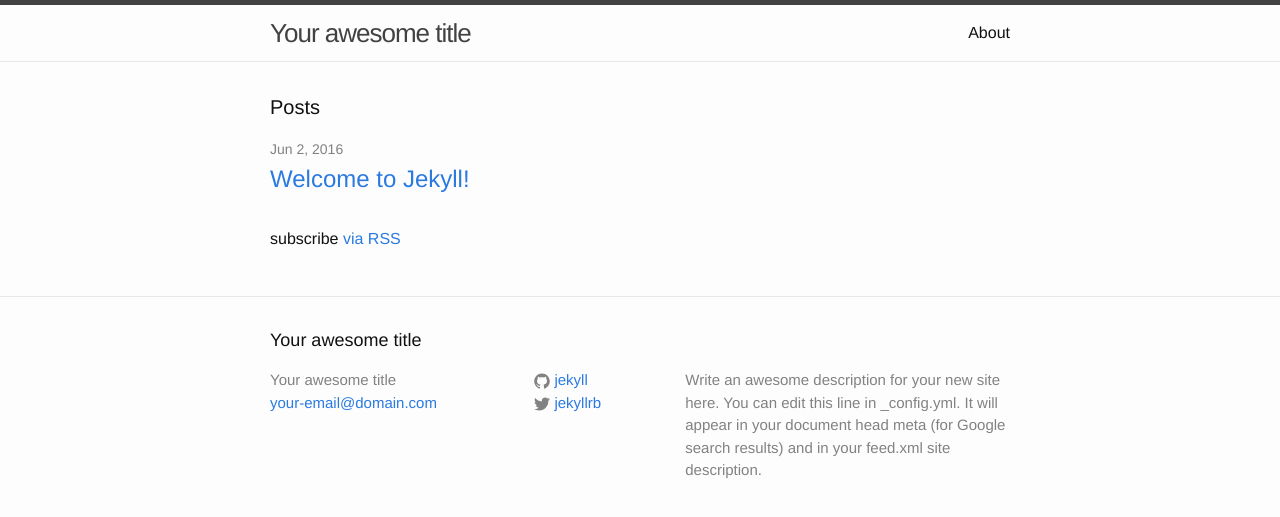
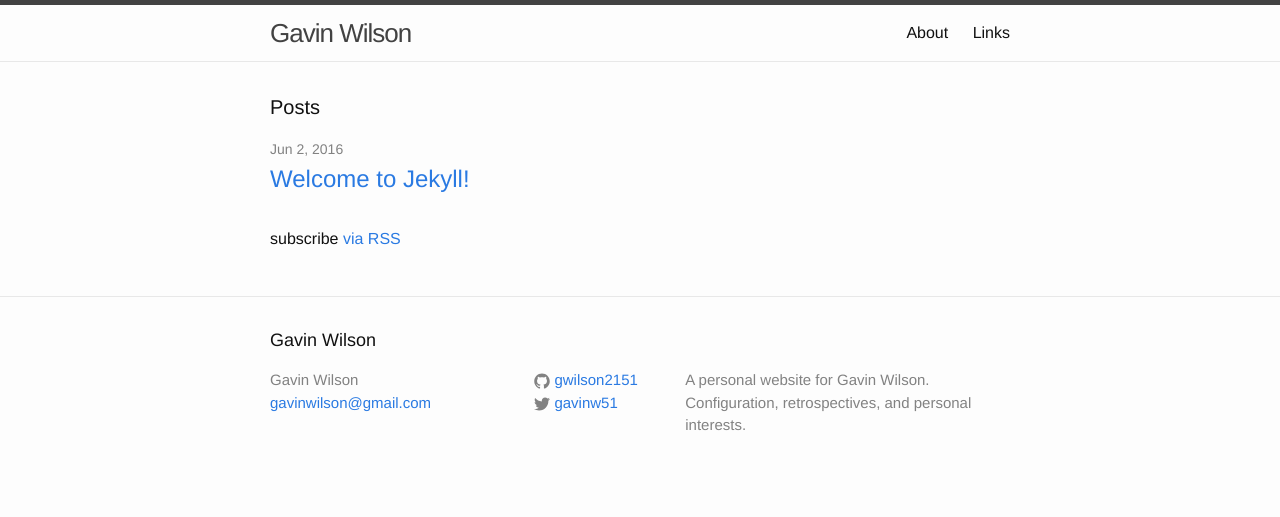
Before and after one commit to gwilson2151/gwilson2151.github.io, a Jekyll site: the page built from index.html, in a window 1280 px wide. Shown: the top 517 px of the page. Built offline with Jekyll 4.4.1, drawn with Linux system fonts in a browser that asks for light colours.

Commit message:
Moved links to markdown

```diff
--- a/_config.yml
+++ b/_config.yml
@@ -6,16 +6,14 @@
 # 'jekyll serve'. If you change this file, please restart the server process.
 
 # Site settings
-title: Your awesome title
-email: your-email@domain.com
+title: Gavin Wilson
+email: gavinwilson@gmail.com
 description: > # this means to ignore newlines until "baseurl:"
-  Write an awesome description for your new site here. You can edit this
-  line in _config.yml. It will appear in your document head meta (for
-  Google search results) and in your feed.xml site description.
+  A personal website for Gavin Wilson. Configuration, retrospectives, and personal interests.
 baseurl: "" # the subpath of your site, e.g. /blog
-url: "http://yourdomain.com" # the base hostname & protocol for your site
-twitter_username: jekyllrb
-github_username:  jekyll
+url: "http://gavinwilson.name" # the base hostname & protocol for your site
+twitter_username: gavinw51
+github_username:  gwilson2151
 
 # Build settings
 markdown: kramdown
```
Also changed, not shown: index.old.html (deleted, +0 -51 lines), links.md (added, +44 -0 lines).
